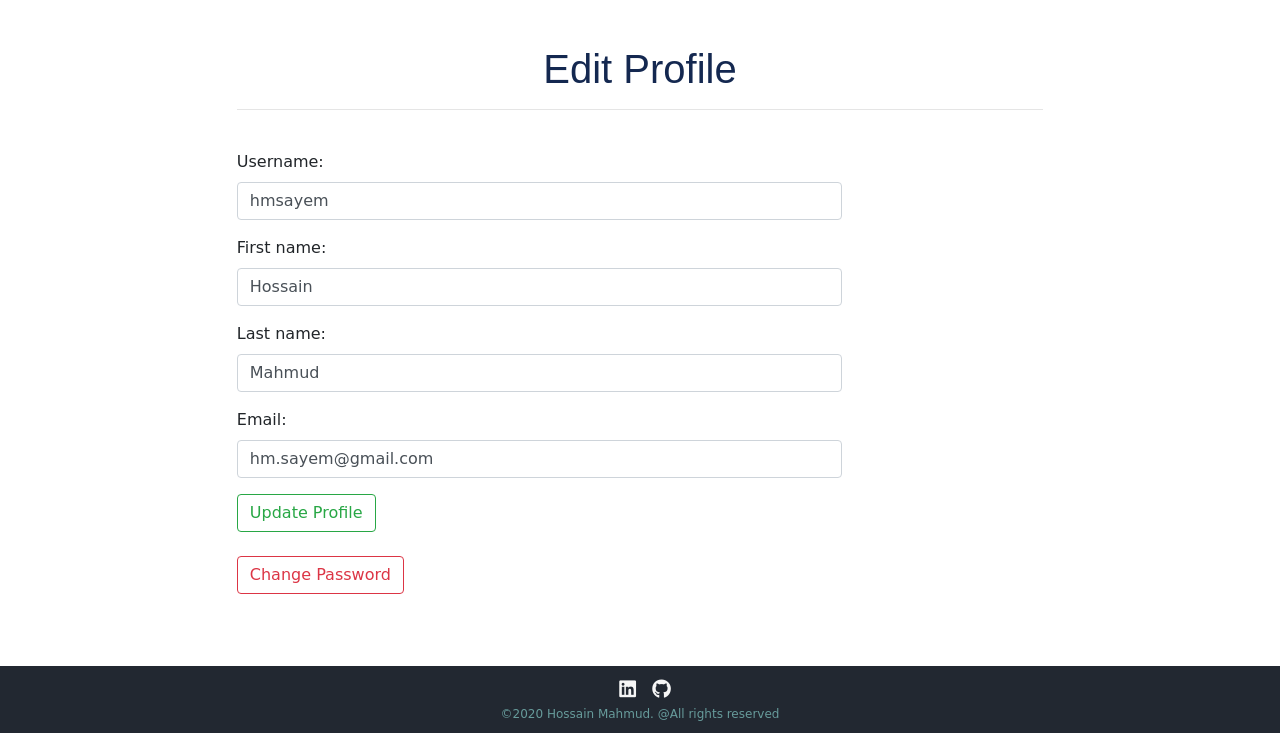
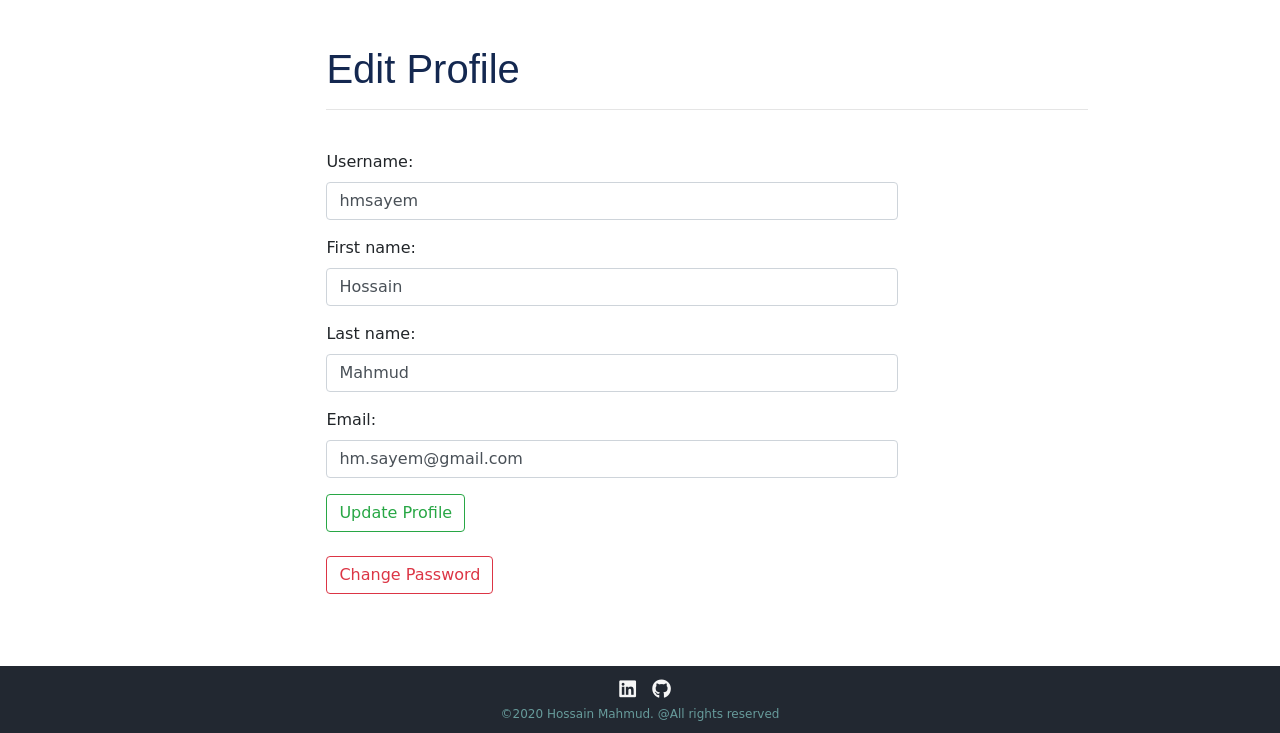
Before and after one commit to hmsayem/verdict, a Django app: page /edit_profile/ in a window 1280 px wide. Shown: the part 67-800 px from the top of the page. Run offline with Django 3.2, Linux system fonts and the light colour scheme; a user stored in the database is signed in; some libraries are stand-ins or nearby versions; some web fonts are replaced.

Commit message:
Padding changed

```diff
--- a/blog/models.py
+++ b/blog/models.py
@@ -12,7 +12,8 @@ class Category(models.Model):
         return self.name
 
     @staticmethod
-    def get_absolute_url():  # Add New Post
+    def get_absolute_url():
+        # Add New Post
         # return reverse('detail', args=(str(self.id)))
         return reverse('home')
 
@@ -24,6 +25,7 @@ class Post(models.Model):
     body = RichTextField(blank=True, null=True)
     date = models.DateField(auto_now_add=True)
     category = models.CharField(max_length=250, default='Miscellaneous')
+
     likes = models.ManyToManyField(User, related_name='post_likes')
 
     def total_likes(self):
--- a/static/css/styles.css
+++ b/static/css/styles.css
@@ -29,7 +29,7 @@ body {
 .title {
   color: #142850;
   font-family: 'Aclonica', sans-serif;
-  text-align: center;
+  text-align: left;
 }
 
 .card-title {
@@ -99,7 +99,7 @@ img {
 }
 
 .large-form {
-  padding: 5%;
+  padding: 5% 0% 5% 15%;
 }
 
 a {
```
Also changed, not shown: db.sqlite3.
